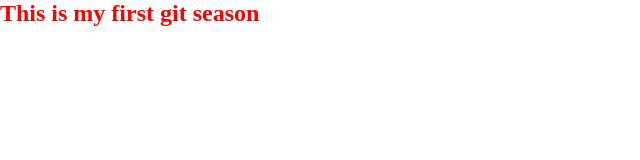
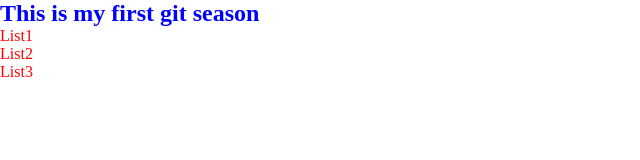
Before and after one commit to websuraj-prog/demoHTML, a plain HTML site: page index.html in a window 1280 px wide. Shown: the whole page, without its empty margins (0-640 px from the left). Drawn offline with Linux system fonts and the light colour scheme.

Commit message:
add new content

```diff
--- a/index.html
+++ b/index.html
@@ -8,6 +8,10 @@
 </head>
 <body>
     <h2>This is my first git season</h2>
-
+    <ul>
+        <li>List1</li>
+        <li>List2</li>
+        <li>List3</li>
+    </ul>
 </body>
 </html>
--- a/style.css
+++ b/style.css
@@ -5,5 +5,9 @@
 }
 
 h2{
+    color: blue
+}
+
+ul{
     color: red;
 }
```
